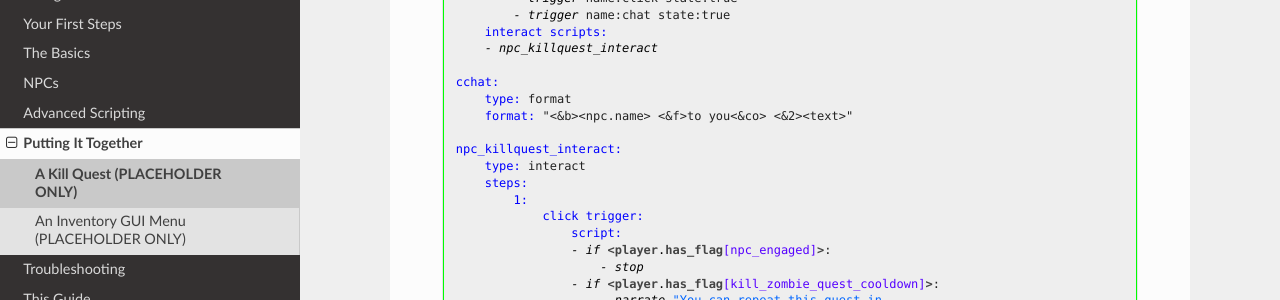
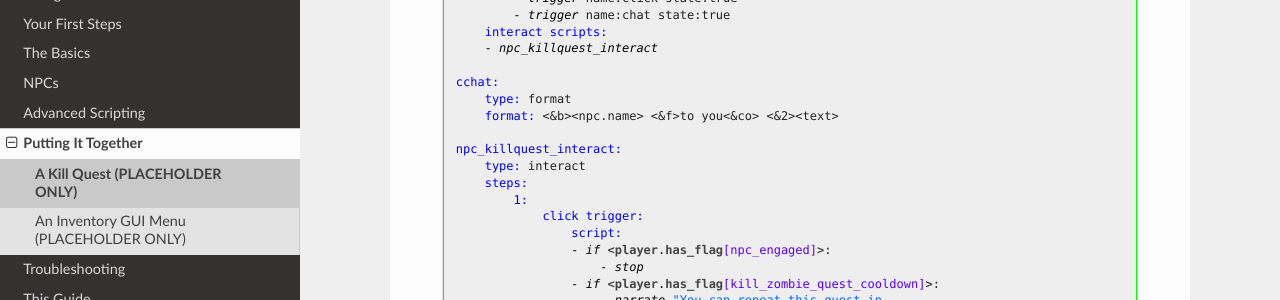
Before and after one commit to DenizenScript/Denizen-Beginners-Guide, a Sphinx documentation site: the page built from source/guides/put-it-together/kill-quest.md, in a window 1280 px wide and 900 px high, scrolled down 362 px. Shown: the part 151-451 px from the top of the window. Built offline with Sphinx 7.4.7 and the Read the Docs theme 2.0.0, drawn with Linux system fonts in a browser that asks for light colours.

Commit message:
fix killquest placeholder quotes misuse

```diff
--- a/source/guides/put-it-together/kill-quest.md
+++ b/source/guides/put-it-together/kill-quest.md
@@ -21,7 +21,7 @@ npc_killquest:
 
 cchat:
     type: format
-    format: "<&b><npc.name> <&f>to you<&co> <&2><text>"
+    format: <&b><npc.name> <&f>to you<&co> <&2><text>
 
 npc_killquest_interact:
     type: interact
```
